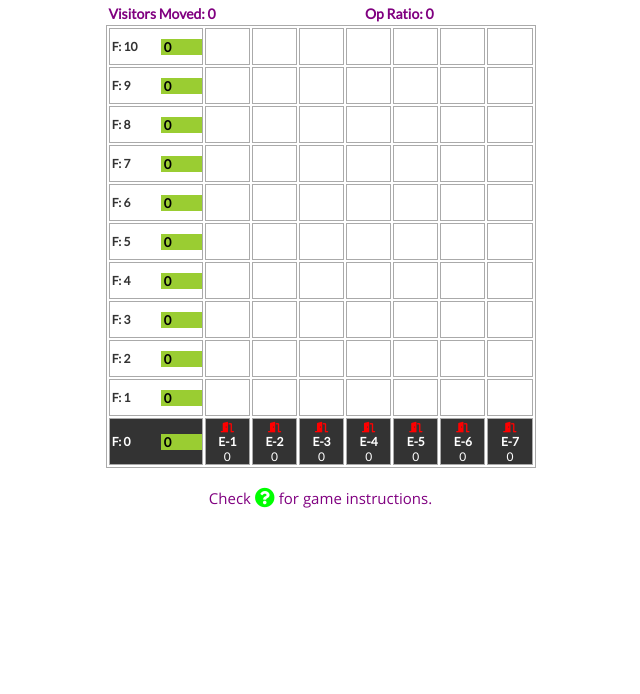
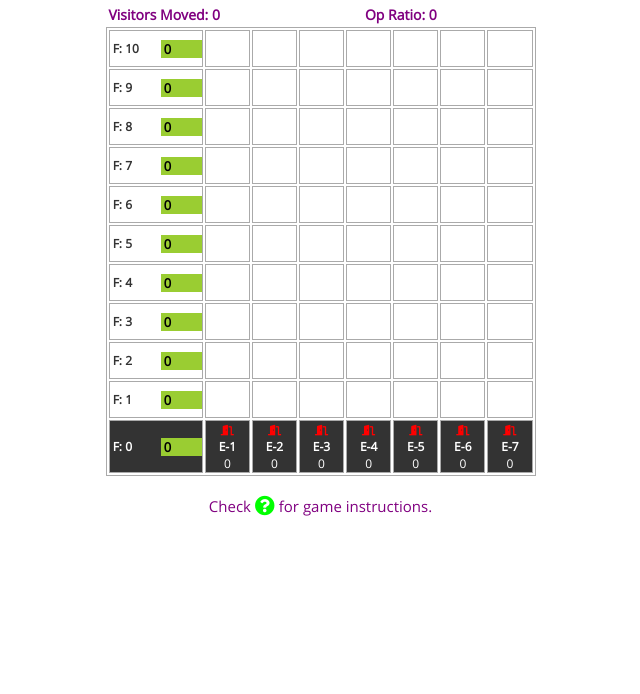
Before and after one commit to appcase/appcase.github.io, a plain HTML site: page elevator/index.html in a window 1280 px wide. Shown: the part 53-747 px from the top of the page, without its empty margins (319-959 px from the left). Drawn offline with Linux system fonts and the light colour scheme.

Commit message:
Update elevator.css

```diff
--- a/css/elevator.css
+++ b/css/elevator.css
@@ -1,4 +1,4 @@
-@font-face {font-family: Orbitron; src: url('../fonts/Lato-Regular.ttf');}
+@font-face {font-family: Orbitron; src: url('../fonts/OpenSans-Regular.ttf');}
 
 .bottomnavTab {width:101%; border-collapse:collapse;font-family:OpenSans;font-size:15px;font-weight:normal;margin-left:-1px; margin-right:-3px;}
 .bottomnavTab td {vertical-align:middle;height:50px;border:none;text-align:center;width:33%}
```
